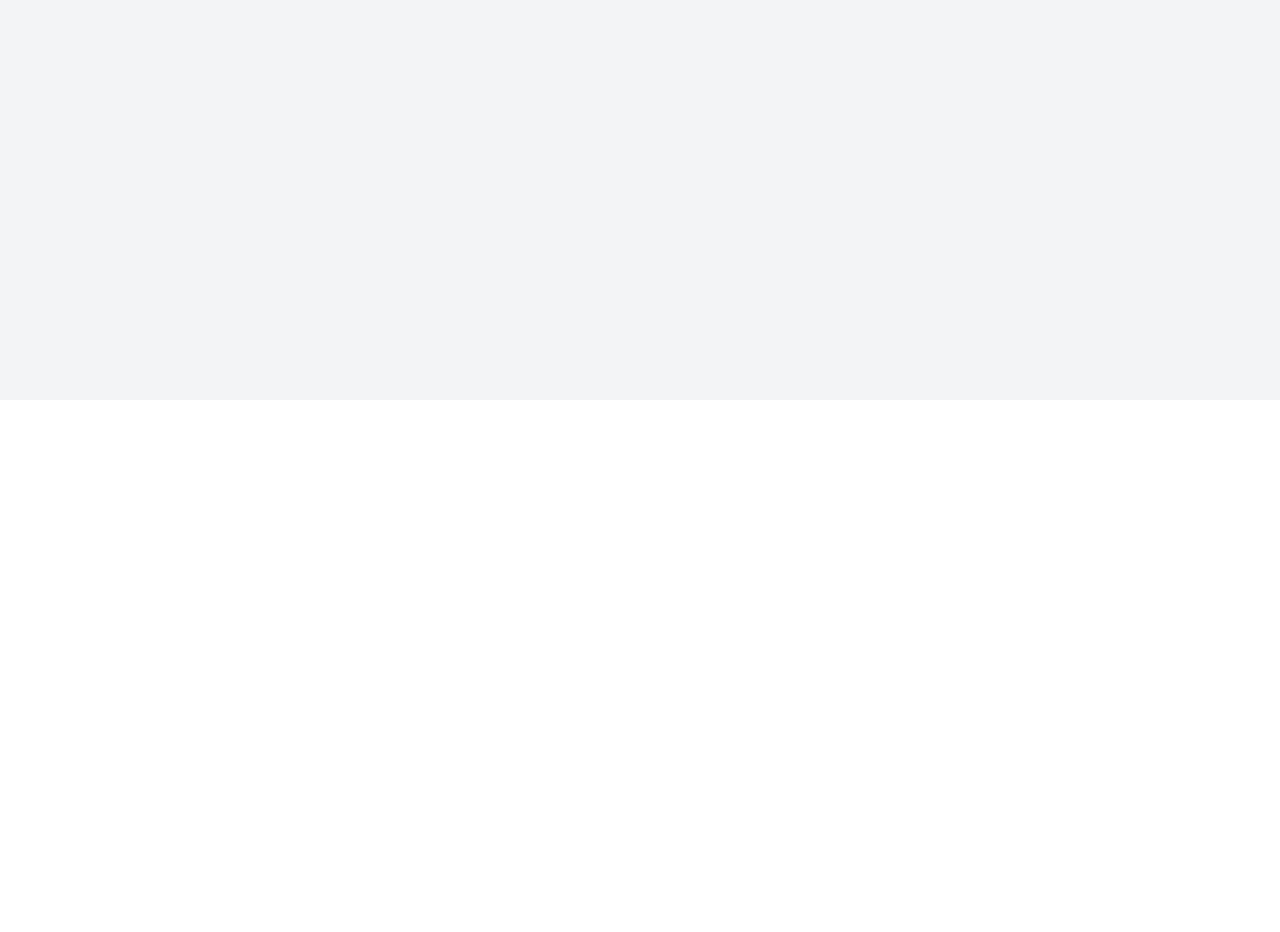
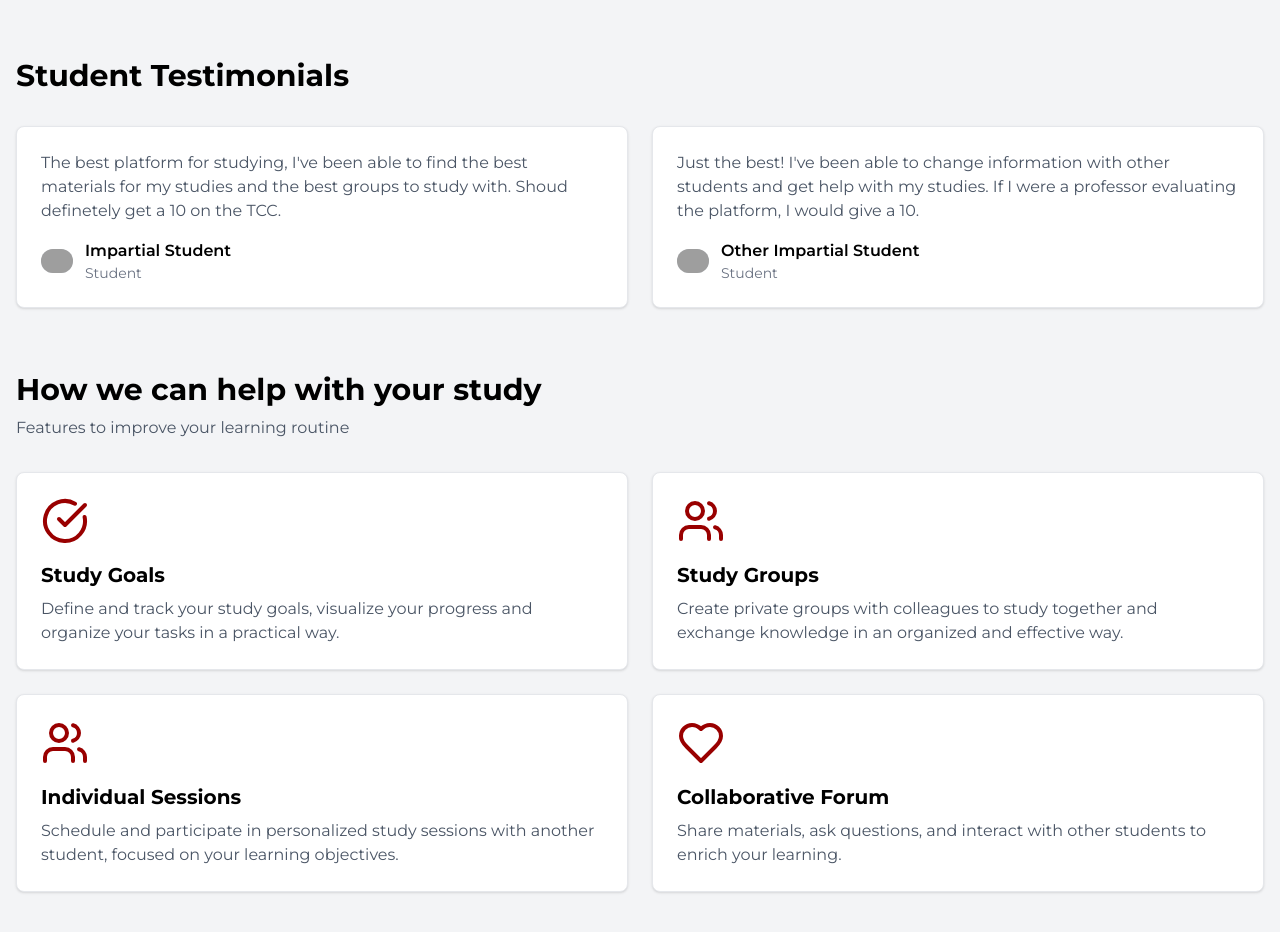
Before and after one commit to Barrosg99/glasser-study-web, a Next.js app: page /en/ in a window 1280 px wide. Shown: the part 400-1332 px from the top of the page. Before the commit the page ends 800 px from the top, so only its background shows below. Built offline with nearby package versions, Linux system fonts and the light colour scheme; no server answers; grey boxes are pictures that could not be loaded.

Commit message:
improve home page

```diff
--- a/src/app/[lang]/page.tsx
+++ b/src/app/[lang]/page.tsx
@@ -2,29 +2,19 @@ import { getDictionary } from "@/dictionaries";
 import { Locale } from "../../../i18n-config";
 
 import Header from "../../components/Header";
+import Home from "../../components/Home";
 
-export default async function Home(props: {
+export default async function HomePage(props: {
   params: Promise<{ lang: Locale }>;
 }) {
   const { lang } = await props.params;
 
   const dictionary = await getDictionary(lang);
-  const {
-    home: { body },
-  } = dictionary;
 
   return (
     <div className="min-h-screen bg-gray-100 pt-[74px]">
       <Header dictionary={dictionary["header"]} />
-      <main className="max-w-7xl mx-auto px-4 py-16">
-        <div className="max-w-2xl">
-          <h2 className="text-3xl text-black mb-4 ">{body.title}</h2>
-          <p className="text-gray-600 mb-8">{body.description}</p>
-          {/* <button className="bg-[#990000] text-white px-6 py-2 rounded hover:bg-blue-600">
-            {body.findGroup}
-          </button> */}
-        </div>
-      </main>
+      <Home dictionary={dictionary["home"]} />
     </div>
   );
 }
--- /dev/null
+++ b/src/components/Home.tsx
@@ -0,0 +1,138 @@
+"use client";
+import { getDictionary } from "@/dictionaries";
+import { useCurrentUser } from "@/hooks/useCurrentUser";
+import { useRouter } from "next/navigation";
+import { CheckCircle, Users, Heart, Search, FileText } from "lucide-react";
+import Image from "next/image";
+
+export default function Home({
+  dictionary: { body, testimonials, features },
+}: {
+  dictionary: Awaited<ReturnType<typeof getDictionary>>["home"];
+}) {
+  const user = useCurrentUser();
+  const router = useRouter();
+
+  const handleClick = () => {
+    if (!user) {
+      router.push("/posts");
+    } else {
+      router.push("/login");
+    }
+  };
+
+  const featureIcons = [
+    <CheckCircle key="goal" className="w-12 h-12 text-[#990000]" />,
+    <Users key="groups" className="w-12 h-12 text-[#990000]" />,
+    <Users key="sessions" className="w-12 h-12 text-[#990000]" />,
+    <Heart key="forum" className="w-12 h-12 text-[#990000]" />,
+    <Search key="search" className="w-12 h-12 text-[#990000]" />,
+    <FileText key="recommend" className="w-12 h-12 text-[#990000]" />,
+  ];
+
+  const featuresData = [
+    features.feature1,
+    features.feature2,
+    features.feature3,
+    features.feature4,
+    // features.feature5,
+    // features.feature6,
+  ];
+
+  return (
+    <main className="max-w-7xl mx-auto px-4 py-16">
+      <div className="max-w-2xl mb-16">
+        <h2 className="text-3xl text-black mb-4 ">{body.title}</h2>
+        <p className="text-gray-600 mb-8">{body.description}</p>
+        {!user ? (
+          <button
+            onClick={handleClick}
+            className="bg-[#990000] text-white px-6 py-2 rounded hover:bg-red-600 transition-all duration-300"
+          >
+            {body.loggedButton}
+          </button>
+        ) : (
+          <button
+            onClick={handleClick}
+            className="bg-[#990000] text-white px-6 py-2 rounded hover:bg-red-600 transition-all duration-300"
+          >
+            {body.notLoggedButton}
+          </button>
+        )}
+      </div>
+
+      {/* Testimonials Section */}
+      <section className="mb-16">
+        <h2 className="text-3xl font-bold text-black mb-8">
+          {testimonials.title}
+        </h2>
+        <div className="grid grid-cols-1 md:grid-cols-2 gap-6">
+          <div className="bg-white border border-gray-200 rounded-lg p-6 shadow-sm">
+            <p className="text-gray-600 mb-4">
+              {testimonials.testimonial1.text}
+            </p>
+            <div className="flex items-center gap-3">
+              <Image
+                width={32}
+                height={32}
+                src="https://glasser-study-s3-bucket.s3.sa-east-1.amazonaws.com/68abcdba2b089d424e793724/avatar.png"
+                alt="Avatar"
+                className="rounded-full object-cover bg-gray-300"
+              />
+              <div>
+                <p className="font-semibold text-black">
+                  {testimonials.testimonial1.name}
+                </p>
+                <p className="text-gray-500 text-sm">
+                  {testimonials.testimonial1.description}
+                </p>
+              </div>
+            </div>
+          </div>
+          <div className="bg-white border border-gray-200 rounded-lg p-6 shadow-sm">
+            <p className="text-gray-600 mb-4">
+              {testimonials.testimonial2.text}
+            </p>
+            <div className="flex items-center gap-3">
+              <Image
+                width={32}
+                height={32}
+                src="https://glasser-study-s3-bucket.s3.sa-east-1.amazonaws.com/68abcd822b089d424e793720/avatar.png"
+                alt="Avatar"
+                className="rounded-full object-cover bg-gray-300"
+              />
+              <div>
+                <p className="font-semibold text-black">
+                  {testimonials.testimonial2.name}
+                </p>
+                <p className="text-gray-500 text-sm">
+                  {testimonials.testimonial2.description}
+                </p>
+              </div>
+            </div>
+          </div>
+        </div>
+      </section>
+
+      {/* Features Section */}
+      <section>
+        <h2 className="text-3xl font-bold text-black mb-2">{features.title}</h2>
+        <p className="text-gray-600 mb-8">{features.subtitle}</p>
+        <div className="grid grid-cols-1 md:grid-cols-2 gap-6">
+          {featuresData.map((feature, index) => (
+            <div
+              key={index}
+              className="bg-white border border-gray-200 rounded-lg p-6 shadow-sm"
+            >
+              <div className="mb-4">{featureIcons[index]}</div>
+              <h3 className="text-xl font-bold text-black mb-2">
+                {feature.title}
+              </h3>
+              <p className="text-gray-600">{feature.description}</p>
+            </div>
+          ))}
+        </div>
+      </section>
+    </main>
+  );
+}
--- a/src/dictionaries/languages/en.json
+++ b/src/dictionaries/languages/en.json
@@ -25,7 +25,49 @@
     "body": {
       "title": "Support your study, with organization and collaboration!",
       "description": "Organize your study goals, connect with colleagues and share materials to optimize your preparation for university entrance exams and public competitions. The platform offers a support and collaboration environment, making your study journey more efficient and motivating.",
-      "findGroup": "Find a Study Group"
+      "loggedButton": "View posts",
+      "notLoggedButton": "Come study with us!"
+    },
+    "testimonials": {
+      "title": "Student Testimonials",
+      "testimonial1": {
+        "text": "The best platform for studying, I've been able to find the best materials for my studies and the best groups to study with. Shoud definetely get a 10 on the TCC.",
+        "name": "Impartial Student",
+        "description": "Student"
+      },
+      "testimonial2": {
+        "text": "Just the best! I've been able to change information with other students and get help with my studies. If I were a professor evaluating the platform, I would give a 10.",
+        "name": "Other Impartial Student",
+        "description": "Student"
+      }
+    },
+    "features": {
+      "title": "How we can help with your study",
+      "subtitle": "Features to improve your learning routine",
+      "feature1": {
+        "title": "Study Goals",
+        "description": "Define and track your study goals, visualize your progress and organize your tasks in a practical way."
+      },
+      "feature2": {
+        "title": "Study Groups",
+        "description": "Create private groups with colleagues to study together and exchange knowledge in an organized and effective way."
+      },
+      "feature3": {
+        "title": "Individual Sessions",
+        "description": "Schedule and participate in personalized study sessions with another student, focused on your learning objectives."
+      },
+      "feature4": {
+        "title": "Collaborative Forum",
+        "description": "Share materials, ask questions, and interact with other students to enrich your learning."
+      },
+      "feature5": {
+        "title": "Material Search",
+        "description": "Search and discover relevant study materials quickly, with personalized filters to facilitate your search according to your needs and interests."
+      },
+      "feature6": {
+        "title": "Material Recommendation",
+        "description": "Receive personalized suggestions for study materials based on your progress, goals, and preferences to optimize your preparation and learning."
+      }
     }
   },
   "login": {
--- a/src/dictionaries/languages/pt.json
+++ b/src/dictionaries/languages/pt.json
@@ -25,7 +25,49 @@
     "body": {
       "title": "Apoio no seu estudo, com organização e colaboração!",
       "description": "Organize suas metas de estudo, conecte-se com colegas e compartilhe materiais para otimizar sua preparação para vestibulares e concursos. A plataforma oferece um ambiente de apoio e colaboração, tornando sua jornada de estudos mais eficiente e motivadora.",
-      "findGroup": "Encontrar um Grupo"
+      "loggedButton": "Ver publicações",
+      "notLoggedButton": "Venha estudar conosco!"
+    },
+    "testimonials": {
+      "title": "Depoimentos de estudantes",
+      "testimonial1": {
+        "text": "A melhor plataforma para estudar, consegui encontrar os melhores materiais para meus estudos e os melhores grupos para estudar. Devia definitivamente tirar um 10 no TCC.",
+        "name": "Aluno Imparcial",
+        "description": "Estudante"
+      },
+      "testimonial2": {
+        "text": "Simplesmente a melhor! Consegui trocar informações com outros estudantes e receber ajuda nos meus estudos. Se eu fosse um professor avaliando a plataforma, eu daria um 10.",
+        "name": "Outro Aluno Imparcial",
+        "description": "Estudante"
+      }
+    },
+    "features": {
+      "title": "Como podemos ajudar no seu estudo",
+      "subtitle": "Funcionalidades para melhorar sua rotina de aprendizagem",
+      "feature1": {
+        "title": "Metas de Estudo",
+        "description": "Defina e acompanhe suas metas de estudo, visualize seu progresso e organize suas tarefas de maneira prática."
+      },
+      "feature2": {
+        "title": "Grupos de Estudo",
+        "description": "Crie grupos privados com colegas para estudar juntos e trocar conhecimento de forma organizada e eficaz."
+      },
+      "feature3": {
+        "title": "Sessões Individuais",
+        "description": "Agende e participe de sessões de estudo personalizadas com outro estudante, focadas nos seus objetivos de aprendizado."
+      },
+      "feature4": {
+        "title": "Fórum Colaborativo",
+        "description": "Compartilhe materiais, tire dúvidas e interaja com outros estudantes para enriquecer seu aprendizado."
+      },
+      "feature5": {
+        "title": "Busca de Materiais",
+        "description": "Pesquise e descubra materiais de estudo relevantes rapidamente, com filtros personalizados para facilitar sua busca conforme suas necessidades e interesses."
+      },
+      "feature6": {
+        "title": "Recomendação de Materiais",
+        "description": "Receba sugestões personalizadas de materiais de estudo com base no seu progresso, metas e preferências para otimizar sua preparação e aprendizado."
+      }
     }
   },
   "login": {
```
